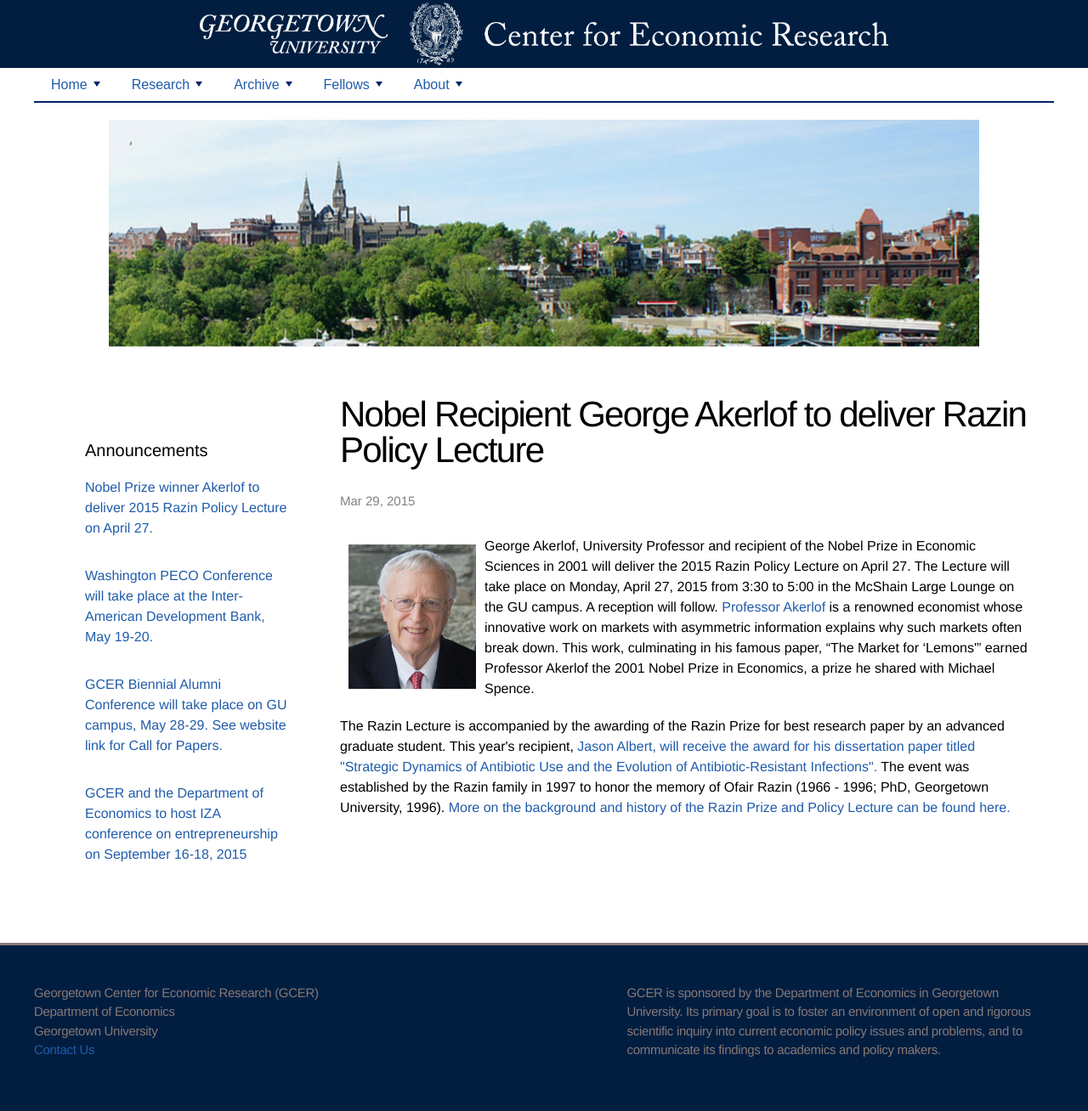
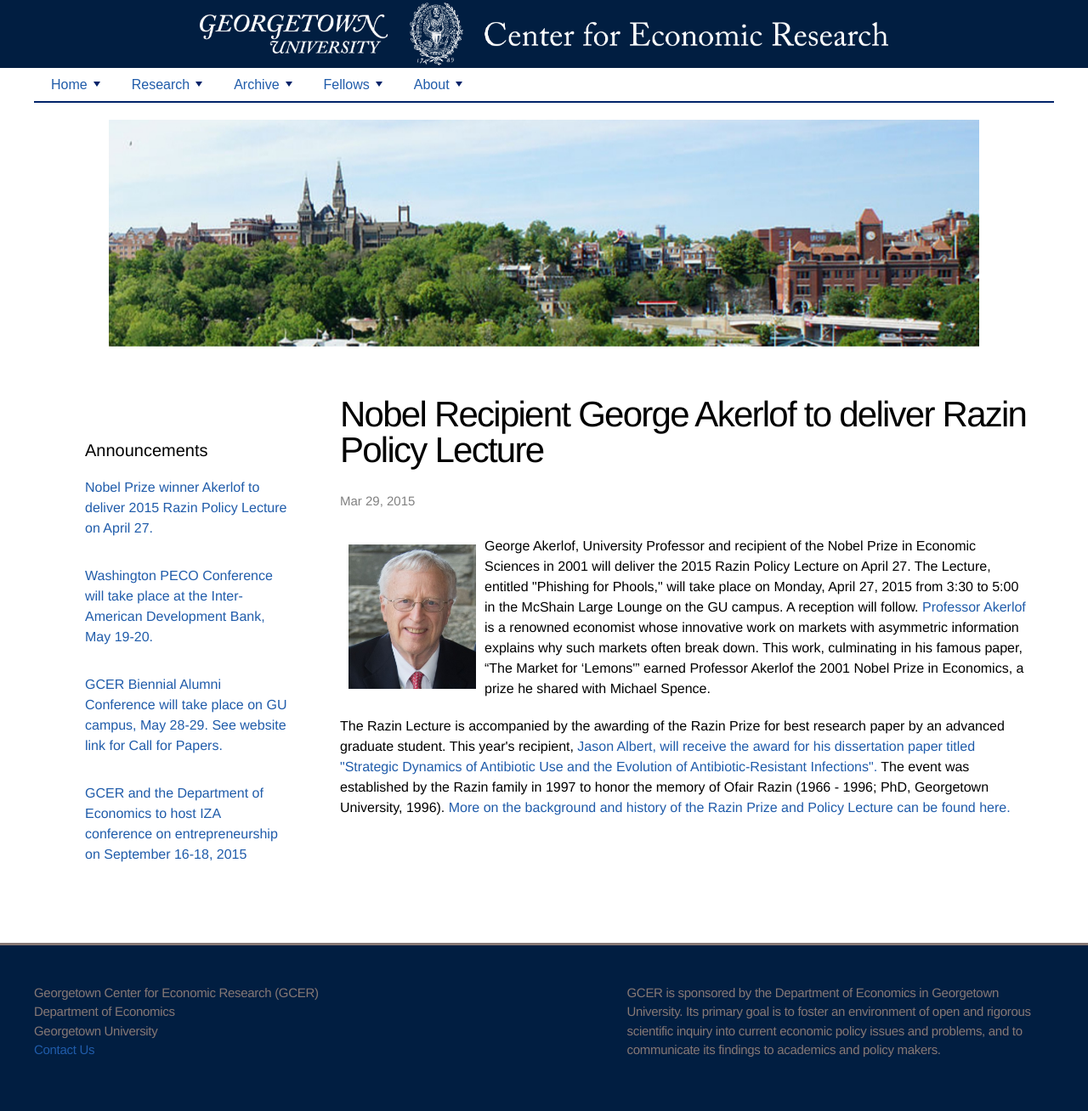
Before and after one commit to georgetown-econ/gcer, a Jekyll site: the page built from _posts/2015-03-29-nobel-recipient-george-akerlof-to-deliver-razin-policy-lecture.html, in a window 1280 px wide. Shown: the whole page at 85% size. Built offline with Jekyll 4.4.1, drawn with Linux system fonts in a browser that asks for light colours.

Commit message:
Updated 2015-03-29-nobel-recipient-george-akerlof-to-deliver-razin-policy-lecture.html

```diff
--- a/_posts/2015-03-29-nobel-recipient-george-akerlof-to-deliver-razin-policy-lecture.html
+++ b/_posts/2015-03-29-nobel-recipient-george-akerlof-to-deliver-razin-policy-lecture.html
@@ -6,6 +6,6 @@
 ---
 
 <p> <img style="float: left; width: 150px; height: 170px; margin: 10px;" src="{{ site.baseurl }}/assets/images/Akerlof.jpg" />
-George Akerlof, University Professor and recipient of the Nobel Prize in Economic Sciences in 2001 will deliver the 2015 Razin Policy Lecture on April 27@@@.  The Lecture will take place on Monday, April 27, 2015 from 3:30 to 5:00 in the McShain Large Lounge on the GU campus. A reception will follow. <a href= "http://explore.georgetown.edu/people/gaa53/">  Professor Akerlof </a> is a renowned economist whose innovative work on markets with asymmetric information explains why such markets often break down. This work, culminating in his famous paper, “The Market for ‘Lemons'” earned Professor Akerlof the 2001 Nobel Prize in Economics, a prize he shared with Michael Spence. </p>
+George Akerlof, University Professor and recipient of the Nobel Prize in Economic Sciences in 2001 will deliver the 2015 Razin Policy Lecture on April 27@@@.  The Lecture, entitled "Phishing for Phools," will take place on Monday, April 27, 2015 from 3:30 to 5:00 in the McShain Large Lounge on the GU campus. A reception will follow. <a href= "http://explore.georgetown.edu/people/gaa53/">  Professor Akerlof </a> is a renowned economist whose innovative work on markets with asymmetric information explains why such markets often break down. This work, culminating in his famous paper, “The Market for ‘Lemons'” earned Professor Akerlof the 2001 Nobel Prize in Economics, a prize he shared with Michael Spence. </p>
 
 <p> The Razin Lecture is accompanied by the awarding of the Razin Prize for best research paper by an advanced graduate student. This year's recipient, <a href= "/2014-10-14-razin-prize"> Jason Albert, will receive the award for his dissertation paper titled "Strategic Dynamics of Antibiotic Use and the Evolution of Antibiotic-Resistant Infections". </a>  The event was established by the Razin family in 1997 to honor the memory of Ofair Razin (1966 - 1996; PhD, Georgetown University, 1996). <a href= "http://econ.georgetown.edu/phd/razin-price"> More on the background and history of the Razin Prize and Policy Lecture can be found here.  </a> </p>
```
